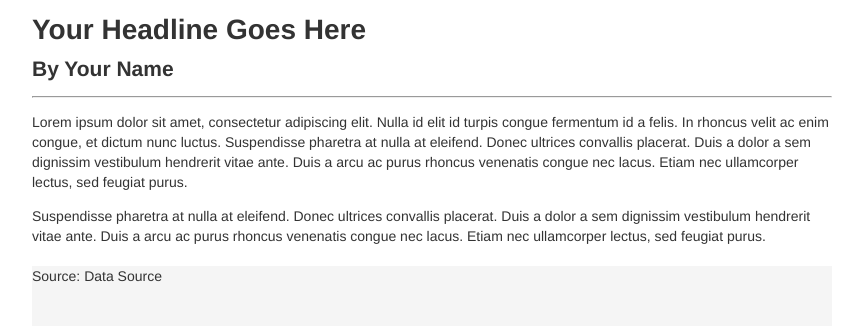
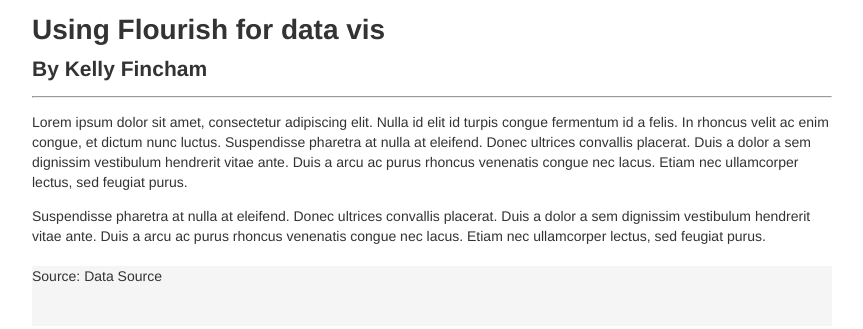
Before and after one commit to kellyfincham/kellyfincham.github.io, a plain HTML site: page index.html in a window 1280 px wide. Shown: the whole page, without its empty margins (208-1071 px from the left). Drawn offline with Linux system fonts and the light colour scheme.

Commit message:
Update index.html

```diff
--- a/index.html
+++ b/index.html
@@ -233,8 +233,8 @@ width: 800px;
       <!-- Begin page content -->
       <div class="container">
         <div class="page-header">
-          <h1>Your Headline Goes Here</h1>
-          <h2>By Your Name</h2>
+          <h1>Using Flourish for data vis</h1>
+          <h2>By Kelly Fincham</h2>
           <hr>
         </div>
 <p>
```
